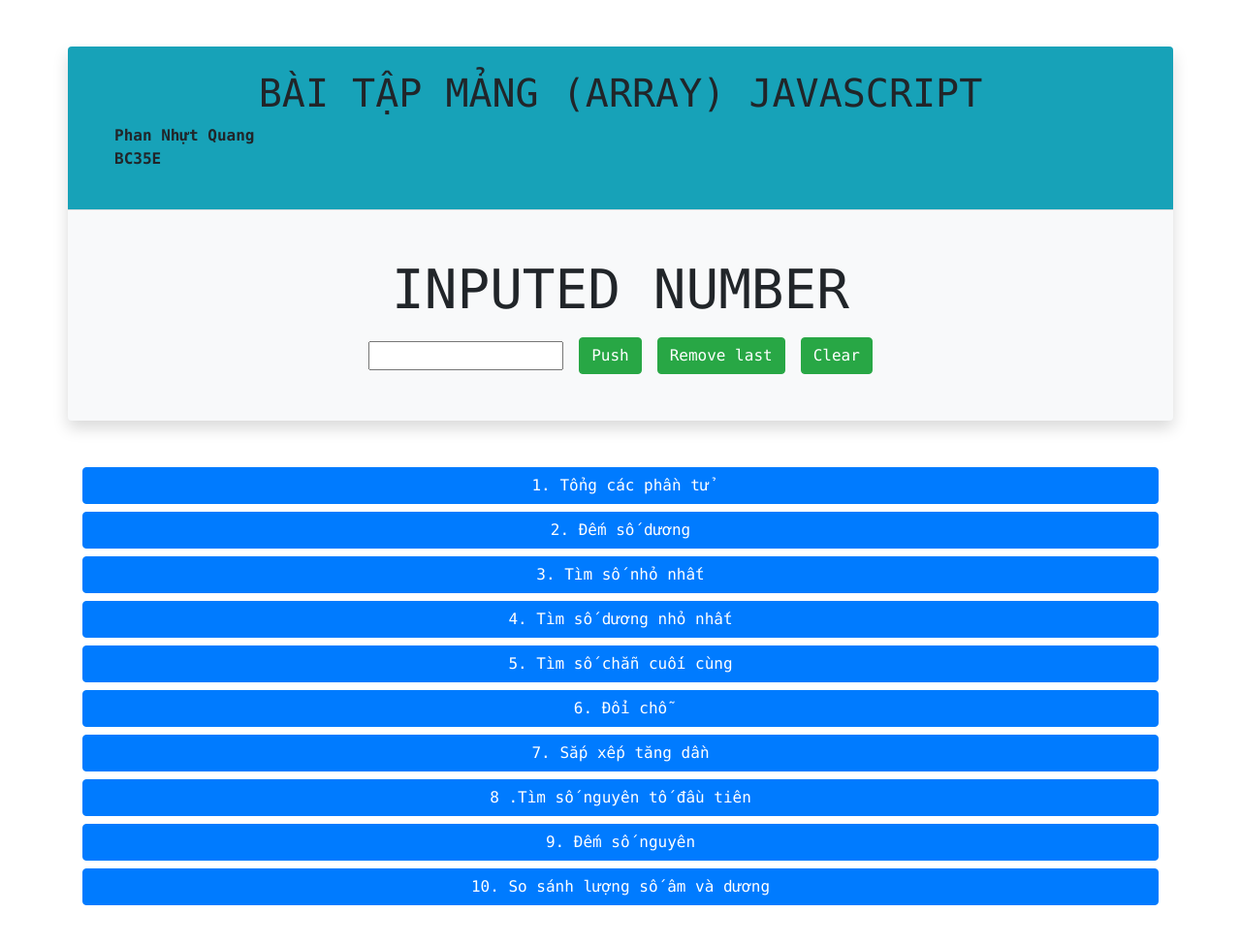
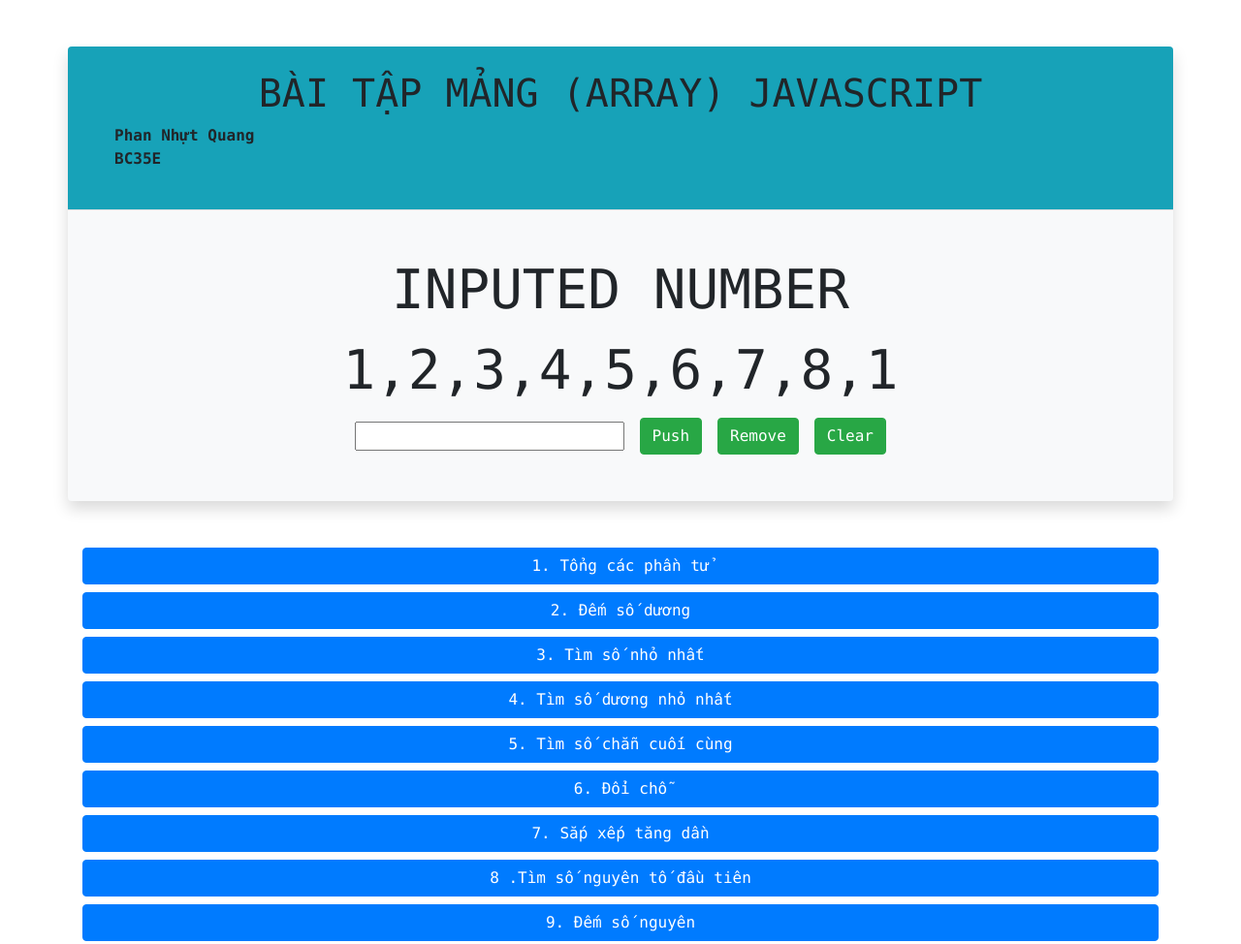
Before and after one commit to quangpn7/BC35E_baiTapJavascriptBuoi7_8_PhanNhutQuang, a plain HTML site: page index.html in a window 1280 px wide. Shown: the top 974 px of the page at 97% size. Drawn offline with nearby package versions, Linux system fonts and the light colour scheme.

Commit message:
Hoan thanh

```diff
--- a/index.html
+++ b/index.html
@@ -48,10 +48,12 @@
       <!-- DISPLAY INPUTED ZONE -->
       <div class="inputed text-center pt-5">
         <p class="display-4 text-uppercase">Inputed Number</p>
-        <p id="inputedNum" class="display-4"></p>
+        <p id="inputedNum" class="display-4 text-break"></p>
       </div>
-      <div class="input d-flex align-items-center justify-content-center">
-        <input type="number" id="inputNum" class="mr-3" />
+      <div
+        class="container input d-flex align-items-center justify-content-center"
+      >
+        <input type="number" id="inputNum" class="mr-3 w-25" />
         <button class="btn btn-success" id="btnInput" onclick="inputNewNum()">
           Push
         </button>
@@ -60,7 +62,7 @@
           id="btnRemove"
           onclick="removeLast()"
         >
-          Remove last
+          Remove
         </button>
 
         <button class="btn btn-success ml-3" id="btnClear" onclick="clea()">
--- a/js/main.js
+++ b/js/main.js
@@ -7,7 +7,7 @@
 */
 
 //Tạo array
-var arrayNum = [];
+var arrayNum = [1, 2, 3, 4, 5, 6, 7, 8, 1];
 document.getElementById("inputedNum").innerHTML = arrayNum;
 //FUNCTION THÊM SỐ
 function inputNewNum() {
```
